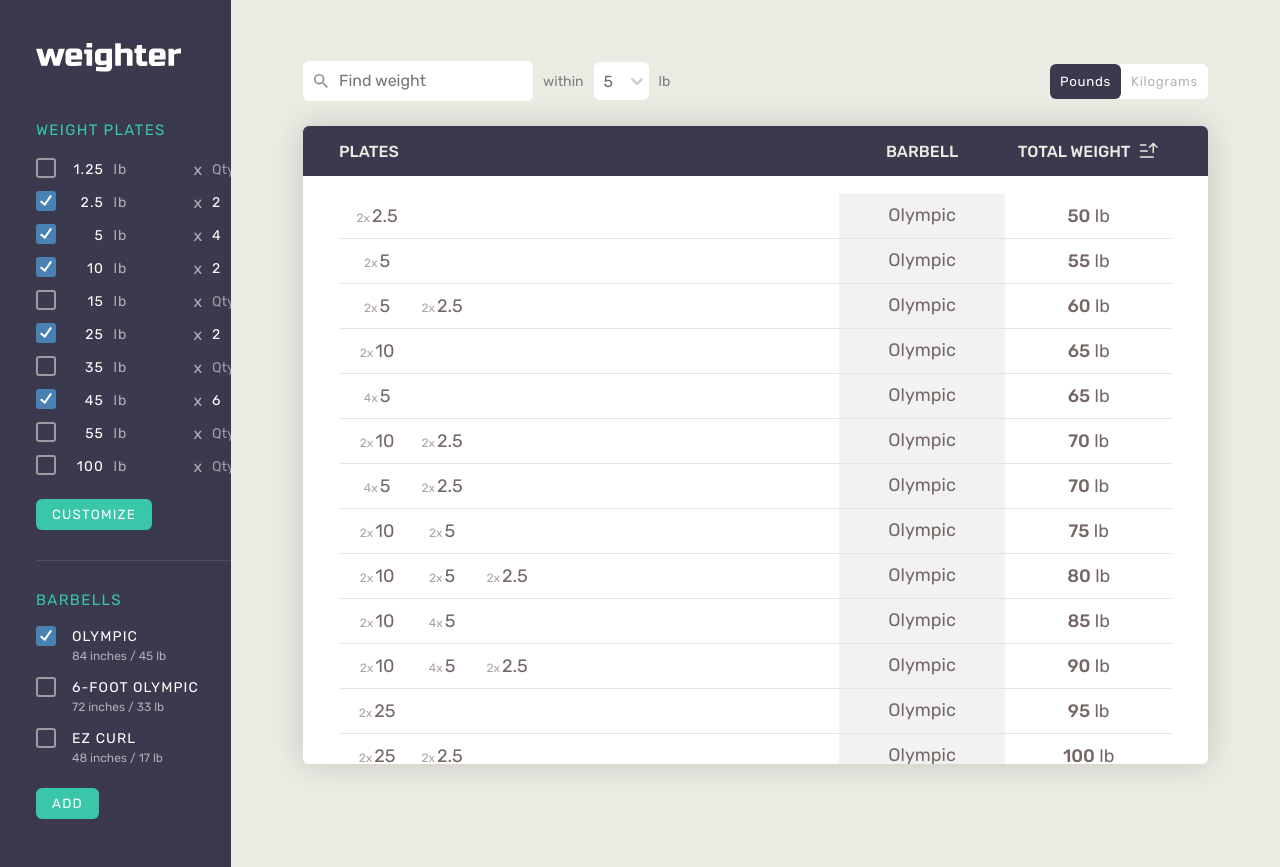
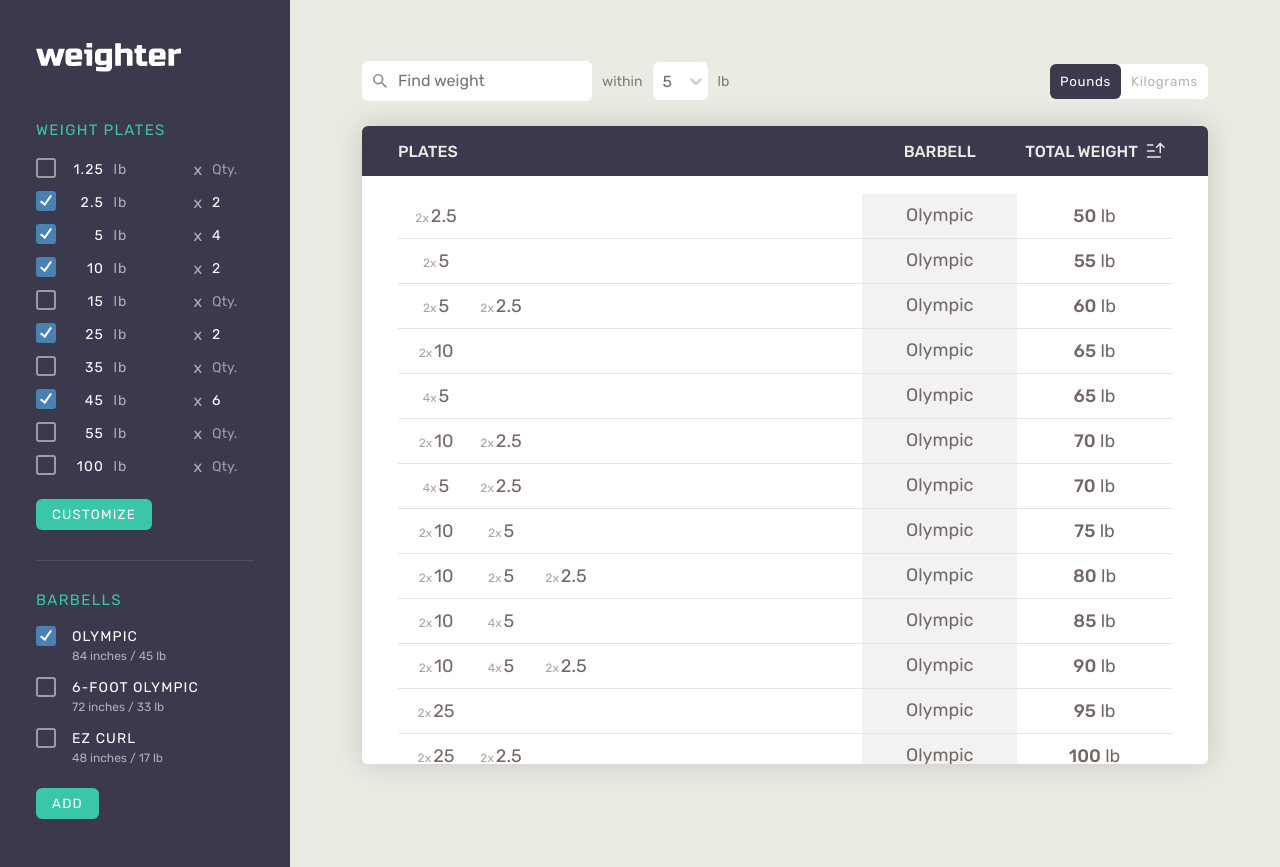
Before and after one commit to lstanard/weighter, a React (Create React App) app: page / in a window 1280 px wide. Built offline with nearby package versions, Linux system fonts and the light colour scheme.

Commit message:
Fixing desktop stuff

```diff
--- a/src/components/MenuDrawer/MenuDrawer.module.scss
+++ b/src/components/MenuDrawer/MenuDrawer.module.scss
@@ -33,16 +33,22 @@ $btn-size: 60px;
   width: $sidebar-mobile-width;
   z-index: $sidebar-drawer-z;
 
-  @include media(">=tablet") {
-    position: relative;
-    transform: unset;
-    width: auto;
-  }
-
   &.visible {
     box-shadow: 0px 0px 30px 10px rgba(0, 0, 0, 0.7);
     transform: translateX(0);
     transition: all #{$transition-duration * 2.25};
+  }
+
+  @include media(">=tablet") {
+    box-shadow: none;
+    overflow: visible;
+    position: relative;
+    transform: unset;
+    width: auto;
+
+    &.visible {
+      box-shadow: none;
+    }
   }
 }
 
```
